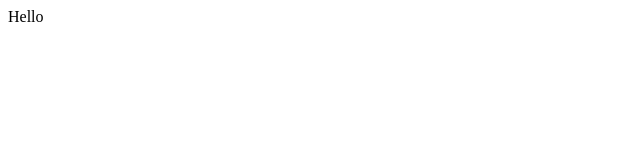
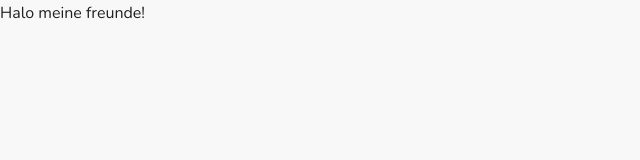
Before and after one commit to rukavyshnykov/abzTest, a React (Vite) app: page / in a window 1280 px wide. Shown: the top 160 px of the page, without its empty margins (0-640 px from the left). Built offline with nearby package versions, Linux system fonts and the light colour scheme.

Commit message:
feature: styles setup

```diff
--- a/src/App.tsx
+++ b/src/App.tsx
@@ -1,3 +1,5 @@
+import { MainPage } from './pages/Main/MainPage'
+
 export function App() {
-  return <div>Hello</div>
+  return <MainPage />
 }
--- a/src/main.tsx
+++ b/src/main.tsx
@@ -1,6 +1,9 @@
 import { StrictMode } from 'react'
 
 import { createRoot } from 'react-dom/client'
+
+import '@/styles/index.scss'
+import '@fontsource/nunito'
 
 import { App } from './App'
 
--- /dev/null
+++ b/src/pages/Main/MainPage.tsx
@@ -0,0 +1,9 @@
+import c from './MainPage.module.scss'
+
+export const MainPage = () => {
+  return (
+    <div className={c.root}>
+      <div>Halo meine freunde!</div>
+    </div>
+  )
+}
--- /dev/null
+++ b/src/styles/_boilerplate.scss
@@ -0,0 +1,40 @@
+html {
+  box-sizing: border-box;
+  font-size: 100%;
+  -webkit-font-smoothing: antialiased;
+  -moz-osx-font-smoothing: grayscale;
+}
+
+*,
+*::before,
+*::after {
+  box-sizing: border-box;
+}
+
+input,
+button,
+select,
+textarea,
+optgroup,
+option {
+  font-family: inherit;
+  font-size: inherit;
+  font-weight: inherit;
+  font-style: inherit;
+  color: inherit;
+}
+
+a:visited {
+  color: inherit;
+}
+
+body {
+  margin: 0;
+  padding: 0;
+
+  font-family: var(--font-family-primary);
+  line-height: var(--line-height-s);
+  color: var(--color-dark);
+
+  background-color: var(--color-bg);
+}
--- /dev/null
+++ b/src/styles/_colors.scss
@@ -0,0 +1,23 @@
+:root {
+  // primary
+  --color-primary: #f4e041;
+  --color-primary-hover: #ffe302;
+
+  // secondary
+  --color-secondary: #00bdd3;
+
+  // bg
+  --color-bg: #f8f8f8;
+
+  // warning
+  --color-warning: #cb3d40;
+
+  // gray
+  --color-gray-100: #d0cfcf;
+  --color-gray-200: #b4b4b4;
+  --color-gray-300: #7e7e7e;
+
+  // dark
+  --color-dark: #000000de;
+  --color-dark-100: #161616;
+}
--- /dev/null
+++ b/src/styles/_typography.scss
@@ -0,0 +1,14 @@
+:root {
+  --font-family-primary: 'Nunito', sans-serif;
+
+  // line heights
+  --line-height-s: 26px;
+  --line-height-l: 40px;
+
+  // font sizes
+  --font-size-s: 16px;
+  --font-size-l: 40px;
+
+  // font weights
+  --font-weight-regular: 400;
+}
--- /dev/null
+++ b/src/styles/index.scss
@@ -0,0 +1,3 @@
+@forward 'boilerplate';
+@forward 'typography';
+@forward 'colors';
```
Also changed, not shown: package.json (+7 -1 lines), src/pages/Layout/Layout.module.scss (added), src/pages/Layout/Layout.tsx (added), src/pages/Main/MainPage.module.scss (added), 1 other file (tests, documents, lock files or other folders).
